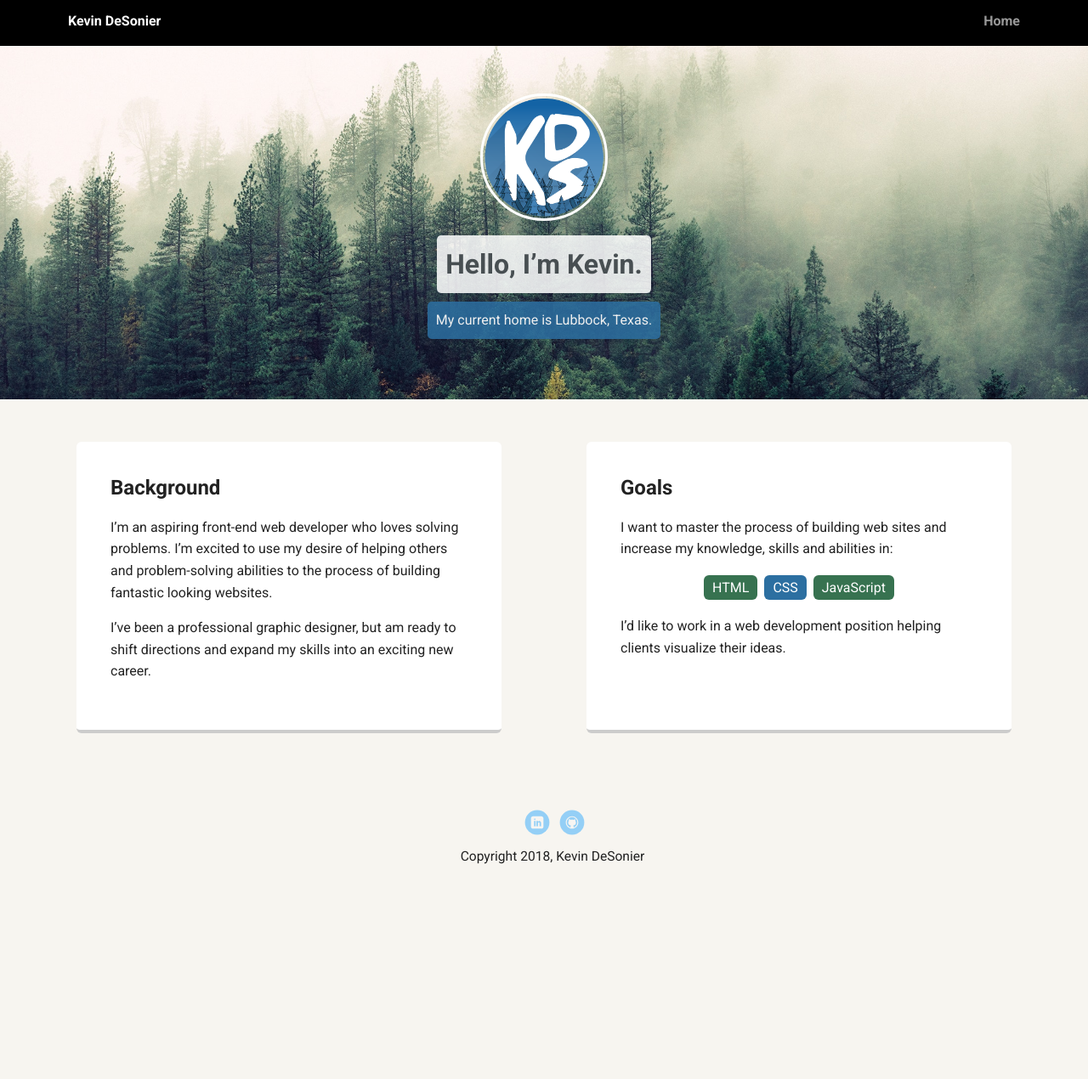
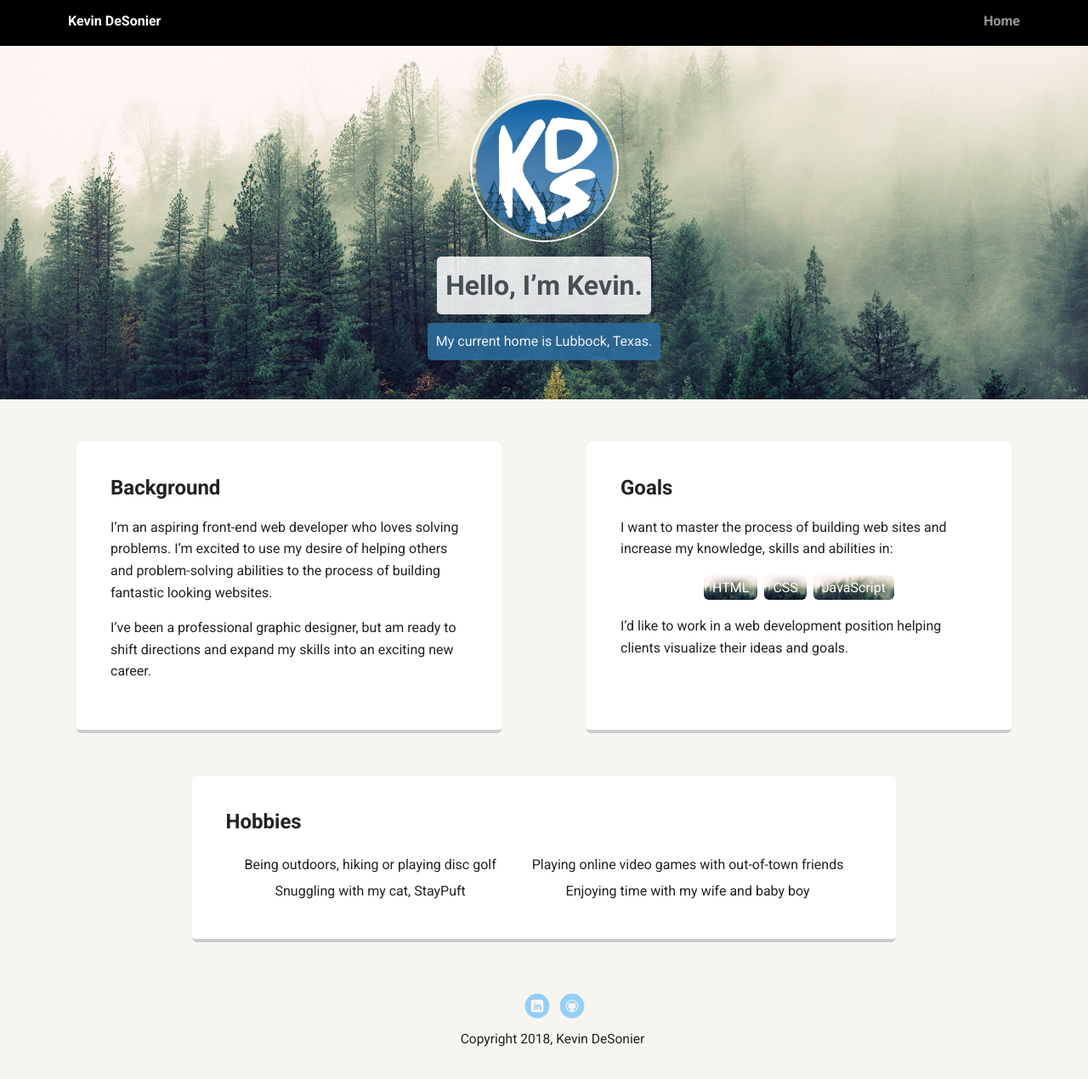
Before and after one commit to KevinDeSonier/portfolio_update_v1, a plain HTML site: page index.html in a window 1280 px wide. Shown: the whole page at 85% size. Before the commit the page ends 1112 px from the top, so only its background shows below. Drawn offline with Linux system fonts and the light colour scheme; a web font is replaced by a local one.

Commit message:
Adding Hobbies card
updated skill li
added hobbies card

```diff
--- a/index.html
+++ b/index.html
@@ -36,10 +36,26 @@
           <li>CSS</li>
           <li>JavaScript</li>
         </ul>
-        <p>I’d like to work in a web development position helping clients visualize their ideas.</p>
+        <p>I’d like to work in a web development position helping clients visualize their ideas and goals.</p>
       </div>
+    </main>
 
+    <main class="flex">
+      <div class="card full-width">
+        <h2>Hobbies</h2>
+        <table class="hobbies">
+          <tr>
+            <td>Being outdoors, hiking or playing disc golf</td>
+            <td>Playing online video games with out-of-town friends</td>
+          </tr>
+          <tr>
+            <td>Snuggling with my cat, StayPuft</td>
+            <td>Enjoying time with my wife and baby boy</td>
+          </tr>
+        </table>
+      </div>
     </main>
+
     <footer>
       <ul>
         <li><a href="https://www.linkedin.com/in/kevin-desonier/" class="social linkedin">LinkedIn</a></li>
--- a/styles.css
+++ b/styles.css
@@ -67,11 +67,13 @@ header {
 }
 header .profile-image {
   margin-top: 50px;
-  width: 150px;
-  height: 150px;
+  width: 175px;
+  height: 175px;
   border-radius: 50%;
-  border: 3px solid white;
+  padding: 2px;
+  border: 2px solid white;
   transition: all .5s;
+  transition-timing-function: cubic-bezier(0.3,-0.4, 0.25, 2.25);
 }
 header .profile-image:hover {
   transform: scale(1.2) rotate(5deg);
@@ -89,7 +91,7 @@ header .profile-image:hover {
   color: #efefef;
 }
 .card {
-  margin: 30px;
+  margin: 30px 30px 0px 30px;
   padding: 20px 40px 40px;
   max-width: 500px;
   text-align: left;
@@ -102,6 +104,10 @@ header .profile-image:hover {
   border-color: #2C6FA1;
 }
 
+.full-width {
+  max-width: 1110px;
+}
+
 ul.skills {
   padding: 0;
   text-align: center;
@@ -111,13 +117,32 @@ ul.skills {
   border-radius: 6px;
   display: inline-block;
   background: #2C6FA1;
+  background: url('images/forest.jpg') no-repeat center center;
+  background-size: cover;
   color: white;
+  text-shadow: 1px -1px 8px black;
   padding: 5px 10px;
   margin: 2px;
 }
 
-.skills li:nth-child(odd) {
+/* .skills li:nth-child(odd) {
   background: #377250;
+} */
+
+table.hobbies tr {
+  width: 50%;
+}
+
+table.hobbies td {
+  padding: 5px 20px;
+  text-align: center;
+  border-radius: 6px;
+  transition: all .5s;
+}
+
+table.hobbies td:hover {
+  background-color: #2C6FA1;
+  color: white;
 }
 
 footer {
```
